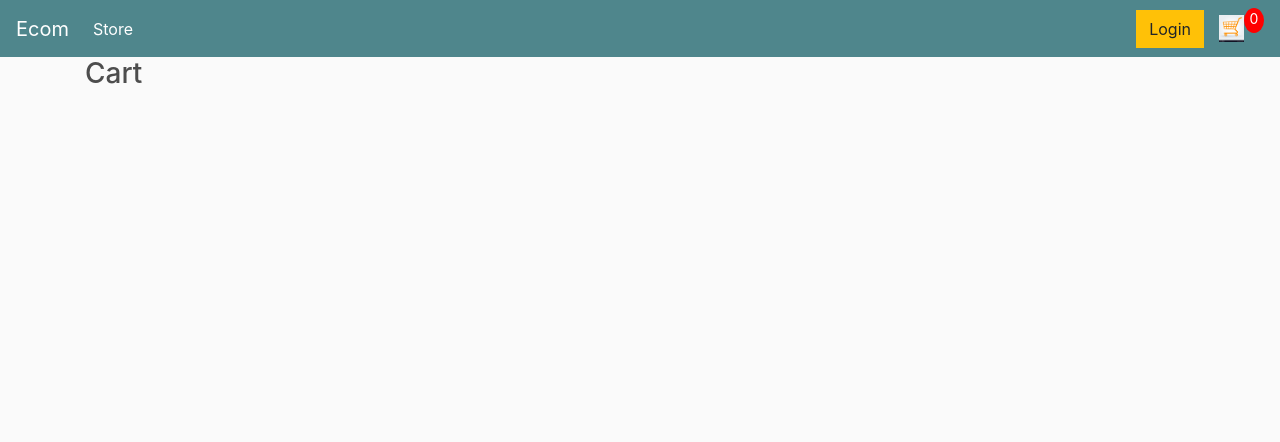
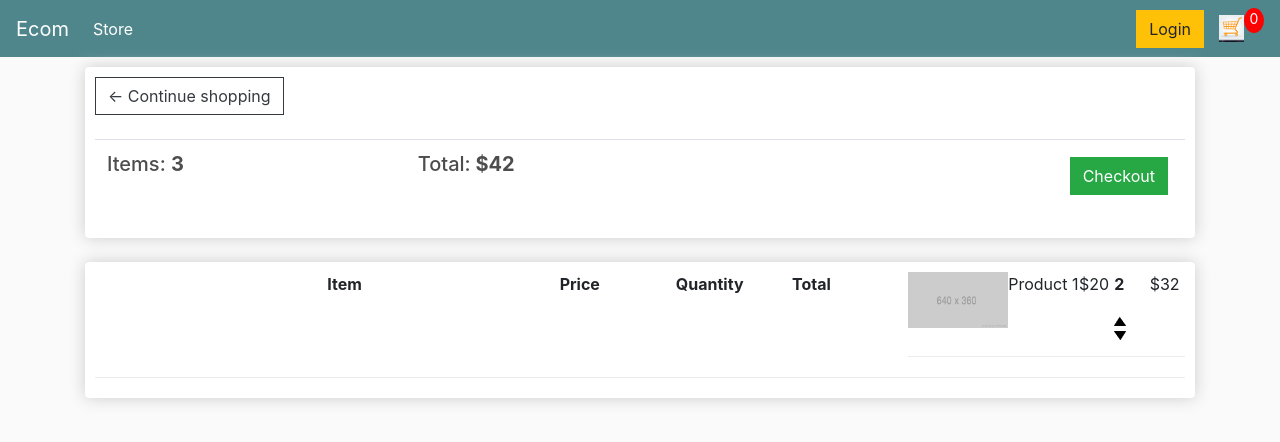
Before and after one commit to kavinu2010/Django_ecommerce_website, a Django app: page /cart/ in a window 1280 px wide. Shown: the top 442 px of the page. Run offline with Django 5.2, Linux system fonts and the light colour scheme; lists and menus that the app fills with data are empty; some libraries are stand-ins or nearby versions.

Commit message:
cart code added

```diff
--- a/store/templates/store/cart.html
+++ b/store/templates/store/cart.html
@@ -1,5 +1,69 @@
 {% extends 'store/main.html' %} {% load static %} {% block content%}
 
-<h3>Cart</h3>
+<div class="row">
+  <div class="col-lg-12">
+    <div class="box-element">
+      <a href="{%url 'store'%}" class="btn btn-outline-dark"
+        >&#x2190; Continue shopping</a
+      >
+      <br /><br />
+      <table class="table">
+        <tr>
+          <th>
+            <h5>Items: <strong>3</strong></h5>
+          </th>
+          <th>
+            <h5>Total:<strong> $42</strong></h5>
+          </th>
+          <th>
+            <a
+              style="float: right; margin: 5px"
+              class="btn btn-success"
+              href="{% url 'checkout' %}"
+              >Checkout</a
+            >
+          </th>
+        </tr>
+      </table>
+    </div>
 
-{% endblock content%}
+    <br />
+    <div class="box-element">
+      <div class="cart-row">
+        <div style="flex: 2"></div>
+        <div style="flex: 2"><strong>Item</strong></div>
+        <div style="flex: 1"><strong>Price</strong></div>
+        <div style="flex: 1"><strong>Quantity</strong></div>
+        <div style="flex: 1"><strong>Total</strong></div>
+
+        <div class="cart-row">
+          <div style="flex: 2">
+            <img
+              class="row-image"
+              src="{% static 'images/placeholder.png' %}"
+            />
+          </div>
+          <div style="flex: 2"><p>Product 1</p></div>
+          <div style="flex: 1"><p>$20</p></div>
+          <div style="flex: 1">
+            <p class="quantity">2</p>
+            <div class="quantity">
+              <img
+                class="chg-quantity"
+                src="{% static  'images/arrow-up.png' %}"
+              />
+
+              <img
+                class="chg-quantity"
+                src="{% static  'images/arrow-down.png' %}"
+              />
+            </div>
+          </div>
+          <div style="flex: 1"><p>$32</p></div>
+        </div>
+      </div>
+    </div>
+  </div>
+
+  {% endblock content%}
+</div>
```
